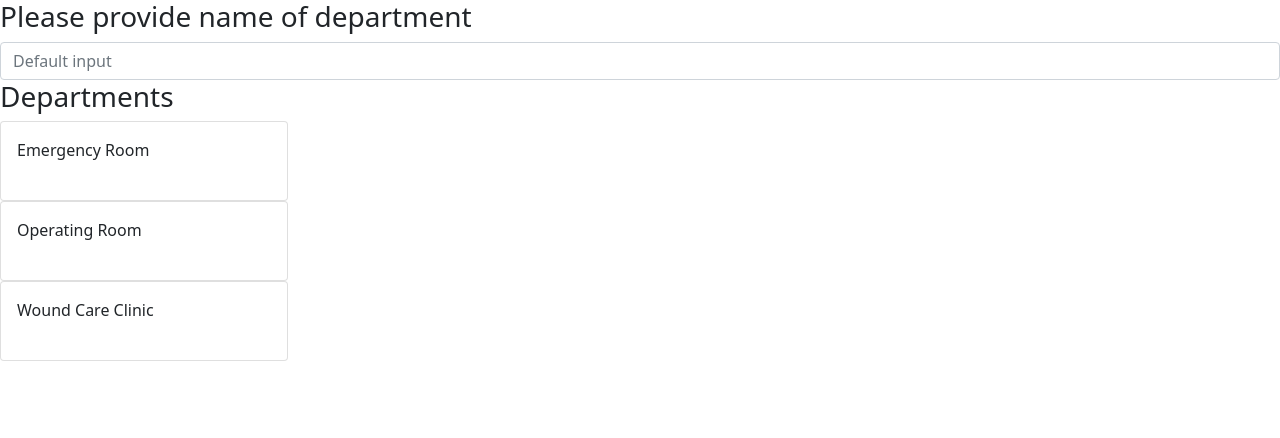
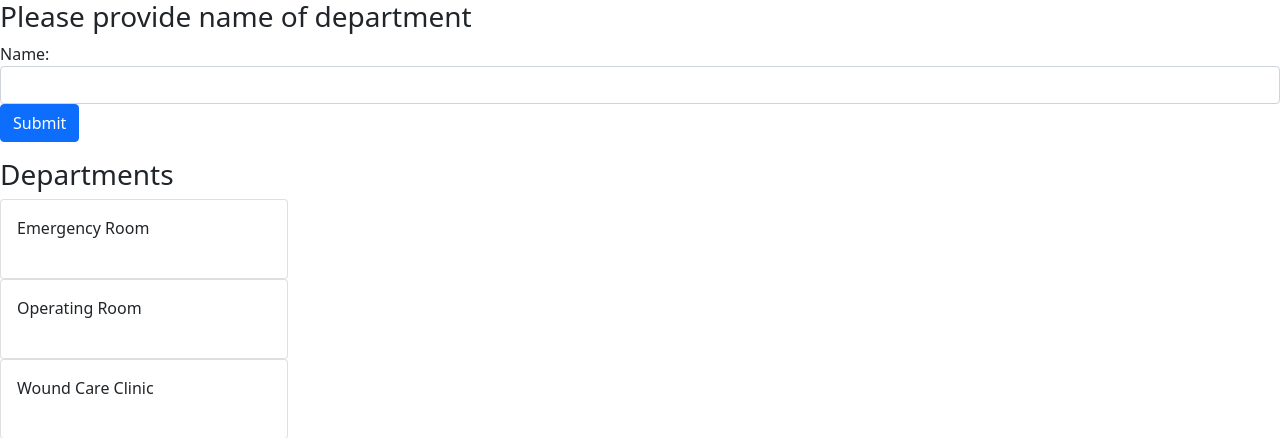
Before and after one commit to Jayshah6699/Medico, a Django app: page /hours/doctor in a window 1280 px wide. Shown: the top 438 px of the page. Run offline with Django 3.2, Linux system fonts and the light colour scheme.

Commit message:
Add department form

```diff
--- /dev/null
+++ b/hours/forms.py
@@ -0,0 +1,4 @@
+from django import forms
+
+class DepartmentForm(forms.Form):
+    name = forms.CharField(max_length=50, widget=forms.TextInput(attrs={'class': 'form-control'}))
--- a/hours/models.py
+++ b/hours/models.py
@@ -3,6 +3,9 @@ from django.db import models
 class Department(models.Model):
     name = models.CharField(max_length=50)
 
+    def __str__(self):
+        return self.name
+
 class Shift(models.Model):
     department = models.ForeignKey(Department, on_delete=models.CASCADE)
     start_time = models.DateTimeField()
--- a/hours/templates/hours/doctor.html
+++ b/hours/templates/hours/doctor.html
@@ -1,6 +1,11 @@
 <link href="https://cdn.jsdelivr.net/npm/bootstrap@5.0.0-beta1/dist/css/bootstrap.min.css" rel="stylesheet" integrity="sha384-giJF6kkoqNQ00vy+HMDP7azOuL0xtbfIcaT9wjKHr8RbDVddVHyTfAAsrekwKmP1" crossorigin="anonymous">
 <h3>Please provide name of department</h3>
-<input class="form-control" type="text" placeholder="Default input" aria-label="default input example">
+<form action="" method="post">
+  {% csrf_token %}
+  {{ form }}
+  <input class="btn btn-primary" type="submit" value="Submit">
+</form>
+
 
 <h3>Departments</h3>
 <div class="card" style="width: 18rem; height: 80px;">
--- a/hours/views.py
+++ b/hours/views.py
@@ -1,4 +1,7 @@
-from django.shortcuts import render
+from django.shortcuts import render, redirect
+
+from .forms import DepartmentForm
+from .models import Department
 
 def index(request):
     message = "Please select if you are a doctor, volunteer, or would like to see the calendar."
@@ -7,7 +10,6 @@ def index(request):
         ("I'm an intern", 'intern'),
         ("See calendar", 'calendar')
     )
-
 
     return _menu(request, message, label_links)
 
@@ -41,7 +43,20 @@ def intern(request):
     return render(request, 'hours/intern.html')
 
 def doctor(request):
-    return render(request, 'hours/doctor.html')
+    if request.method == 'POST':
+        form = DepartmentForm(request.POST)
+
+        if form.is_valid():
+            Department.objects.create(
+                name=form.cleaned_data['name']
+            )
+
+            return redirect('doctor')
+
+    else:
+        form = DepartmentForm()
+
+    return render(request, 'hours/doctor.html', {'form': form})
 
 def calendar(request):
     return render(request, 'hours/calendar.html')
```
